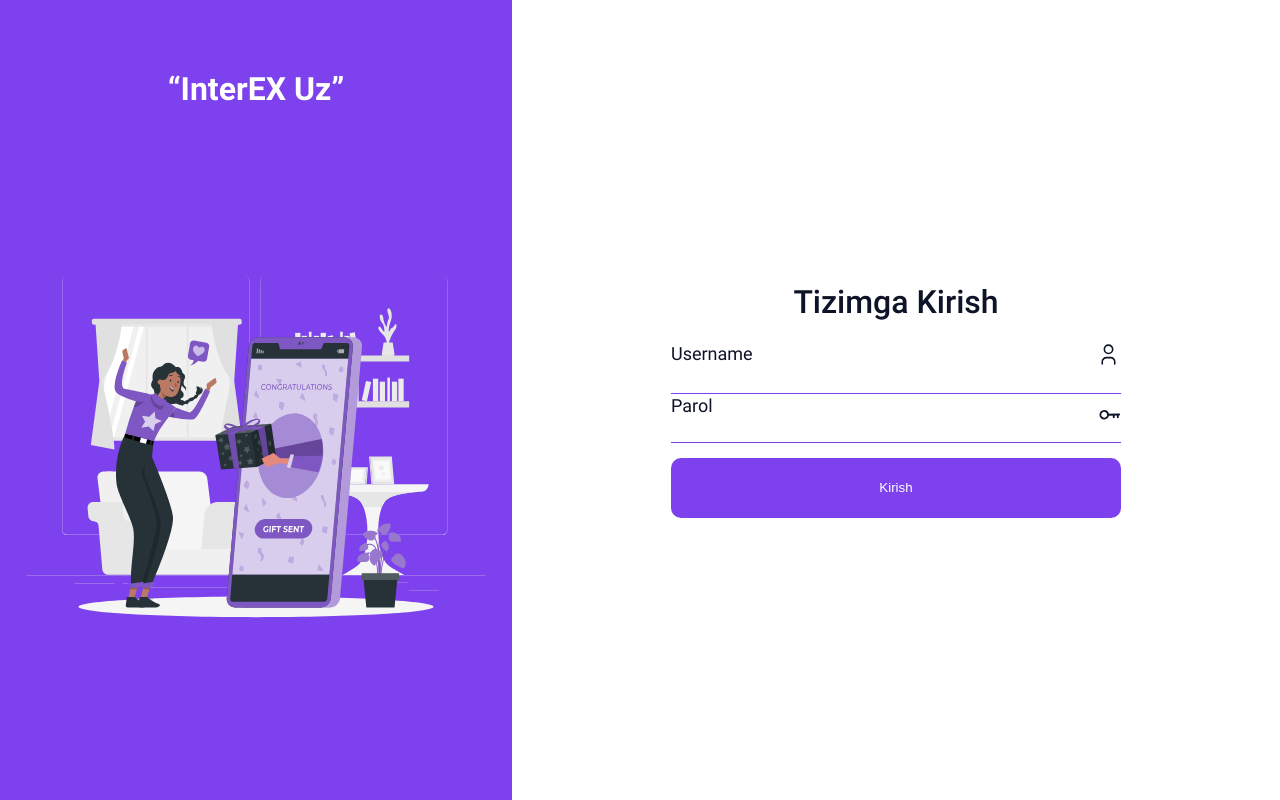
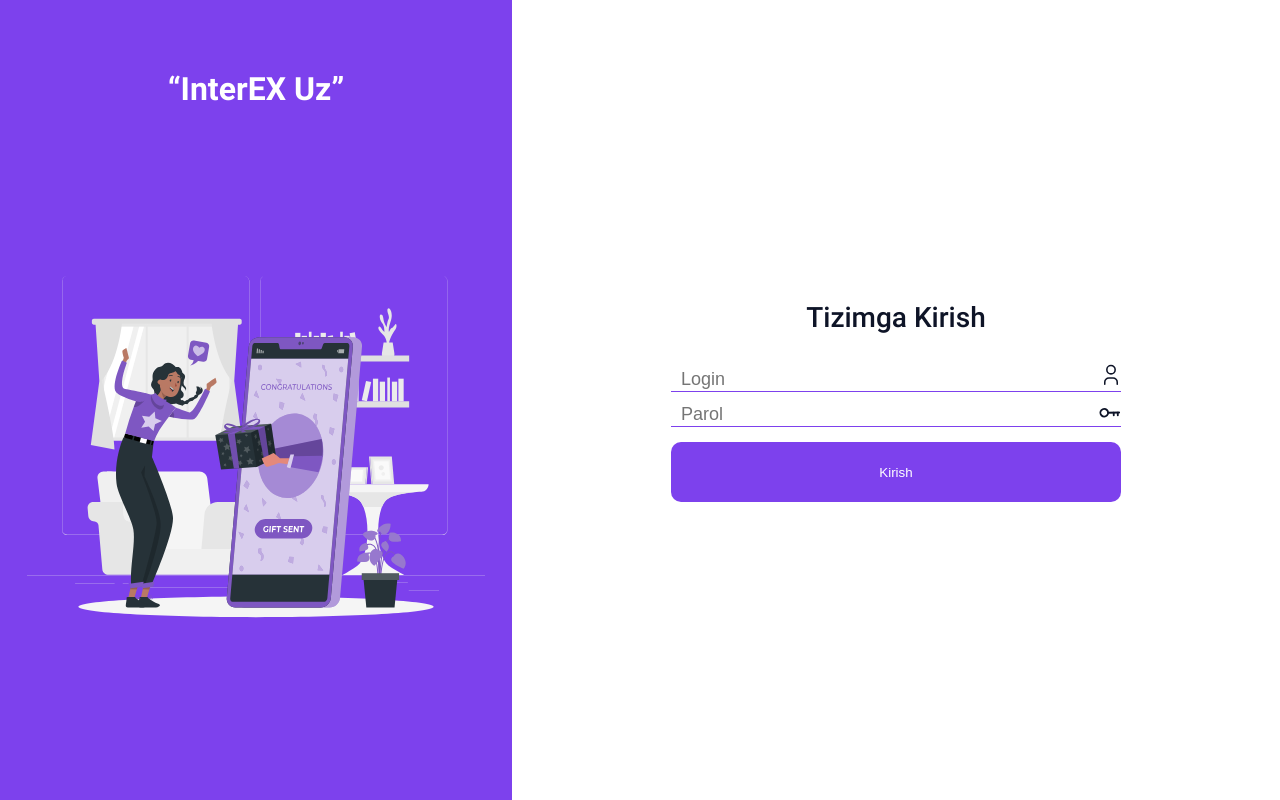
Before and after one commit to IamShawnMan/interex, a React (Create React App) app in the folder client/: page /login in a window 1280 px wide. Built offline with nearby package versions, Linux system fonts and the light colour scheme.

Commit message:
login page updated

```diff
--- a/client/src/assets/icons/LoginIcon.js
+++ b/client/src/assets/icons/LoginIcon.js
@@ -1,5 +1,6 @@
 const LoginIcon = ({classname}) => {
     return (
+
         <svg width="650" height="650" viewBox="0 0 650 650" fill="none" xmlns="http://www.w3.org/2000/svg" className={classname||""}>
 <path d="M650 497.12H0V497.445H650V497.12Z" fill="#EBEBEB"/>
 <path d="M584.87 518.037H541.814V518.362H584.87V518.037Z" fill="#EBEBEB"/>
--- a/client/src/assets/icons/PasswordIcon.js
+++ b/client/src/assets/icons/PasswordIcon.js
@@ -1,15 +1,15 @@
 
 const PasswordIcon = () => {
-    return (<svg width="30" height="30" viewBox="0 0 32 32" fill="none" xmlns="http://www.w3.org/2000/svg">
-<g clip-path="url(#clip0_94_383)">
+    return (<svg width="30" height="30" viewBox="0 0 32 32" fill="#fff" xmlns="http://www.w3.org/2000/svg">
+<g clipPath="url(#clip0_94_383)">
 <path d="M8.07698 18.2627C9.69455 19.8322 12.2782 19.7933 13.8478 18.1758C15.4174 16.5582 15.3785 13.9745 13.7609 12.4049C12.1433 10.8354 9.55965 10.8743 7.99008 12.4918C6.42051 14.1094 6.45942 16.6931 8.07698 18.2627Z" stroke="#0E1427" stroke-width="2" stroke-linecap="round" stroke-linejoin="round"/>
-<path d="M15.0303 15.2718L26.7883 15.0948" stroke="#0E1427" stroke-width="2" stroke-linecap="round" stroke-linejoin="round"/>
-<path d="M25.3457 15.1165L25.3892 18.002" stroke="#0E1427" stroke-width="2" stroke-linecap="round" stroke-linejoin="round"/>
-<path d="M21.0176 15.1817L21.061 18.0671" stroke="#0E1427" stroke-width="2" stroke-linecap="round" stroke-linejoin="round"/>
+<path d="M15.0303 15.2718L26.7883 15.0948" stroke="#0E1427" strokeWidth="2" strokeLinecap="round" strokeLinejoin="round"/>
+<path d="M25.3457 15.1165L25.3892 18.002" stroke="#0E1427" strokeWidth="2" strokeLinecap="round" strokeLinejoin="round"/>
+<path d="M21.0176 15.1817L21.061 18.0671" stroke="#0E1427" strokeWidth="2" strokeLinecap="round" strokeLinejoin="round"/>
 </g>
 <defs>
 <clipPath id="clip0_94_383">
-<rect width="32" height="32" fill="white"/>
+<rect width="32" height="32" fill="#fff"  />
 </clipPath>
 </defs>
 </svg>  );
--- a/client/src/assets/icons/UsernameIcon.js
+++ b/client/src/assets/icons/UsernameIcon.js
@@ -1,9 +1,9 @@
 
 const UsernameIcon = () => {
-    return ( <svg width="25" height="25" viewBox="0 0 32 32" fill="none" xmlns="http://www.w3.org/2000/svg">
-<g clip-path="url(#clip0_94_377)">
-<path d="M15.9998 14.6667C18.9454 14.6667 21.3332 12.2789 21.3332 9.33333C21.3332 6.38781 18.9454 4 15.9998 4C13.0543 4 10.6665 6.38781 10.6665 9.33333C10.6665 12.2789 13.0543 14.6667 15.9998 14.6667Z" stroke="#0E1427" stroke-width="2" stroke-linecap="round" stroke-linejoin="round"/>
-<path d="M8 28V25.3333C8 23.9188 8.5619 22.5623 9.5621 21.5621C10.5623 20.5619 11.9188 20 13.3333 20H18.6667C20.0812 20 21.4377 20.5619 22.4379 21.5621C23.4381 22.5623 24 23.9188 24 25.3333V28" stroke="#0E1427" stroke-width="2" stroke-linecap="round" stroke-linejoin="round"/>
+    return ( <svg width="25" height="25" viewBox="0 0 32 32" fill="white" xmlns="http://www.w3.org/2000/svg">
+<g clipPath="url(#clip0_94_377)">
+<path d="M15.9998 14.6667C18.9454 14.6667 21.3332 12.2789 21.3332 9.33333C21.3332 6.38781 18.9454 4 15.9998 4C13.0543 4 10.6665 6.38781 10.6665 9.33333C10.6665 12.2789 13.0543 14.6667 15.9998 14.6667Z" stroke="#0E1427" strokeWidth="2" strokeLinecap="round" strokeLinejoin="round"/>
+<path d="M8 28V25.3333C8 23.9188 8.5619 22.5623 9.5621 21.5621C10.5623 20.5619 11.9188 20 13.3333 20H18.6667C20.0812 20 21.4377 20.5619 22.4379 21.5621C23.4381 22.5623 24 23.9188 24 25.3333V28" stroke="#0E1427" strokeWidth="2" strokeLinecap="round" strokeLinejoin="round"/>
 </g>
 <defs>
 <clipPath id="clip0_94_377">
--- a/client/src/pages/Login/Login.js
+++ b/client/src/pages/Login/Login.js
@@ -76,9 +76,9 @@ function Login() {
             <div>
               <label htmlFor="username">
                 <div className={styles.spandiv}>
-                  <span className={styles["input-name"]}>Username </span>
+                  {/* <span className={styles["input-name"]}>Username </span> */}
                   <div className={styles.changeType}>
-                    <UsernameIcon />
+                  <div><UsernameIcon /></div>
                   </div>
                 </div>
                 <input
@@ -86,6 +86,7 @@ function Login() {
                   type="text"
                   id="username"
                   name="username"
+                  placeholder="Login"
                   {...register("username")}
                 />
               </label>
@@ -96,7 +97,7 @@ function Login() {
             <div className={styles.password}>
               <label htmlFor="password">
                 <div className={styles.spandiv}>
-                  <span className={styles["input-name"]}>Parol</span>
+                  {/* <span className={styles["input-name"]}>Parol</span> */}
                   <div className={styles.changeType}>
                     <div onClick={typeChangeHandler}>
                       <PasswordIcon />
@@ -109,6 +110,7 @@ function Login() {
                   type={typeState ? "text" : "password"}
                   name="password"
                   id="password"
+                  placeholder="Parol"
                   {...register("password")}
                 />
               </label>
--- a/client/src/pages/Login/Login.module.css
+++ b/client/src/pages/Login/Login.module.css
@@ -54,7 +54,7 @@
   font-family: RobotoMedium;
   font-style: normal;
   font-weight: 500;
-  font-size: 32px;
+  font-size: 28px;
   line-height: 39px;
   color: #0e1427;
   text-align: center;
@@ -69,6 +69,8 @@ form {
   border-bottom: 1px solid #7d41ed;
   font-size: 18px;
   line-height: 24px;
+  padding:10px ;
+  padding-bottom: 0px;
   width: 100%;
 }
 p{
@@ -77,7 +79,7 @@ p{
 }
 .spandiv {
   display: flex;
-  justify-content: space-between;
+  justify-content:end;
 }
 .input-name {
   max-width: 85px;
```
